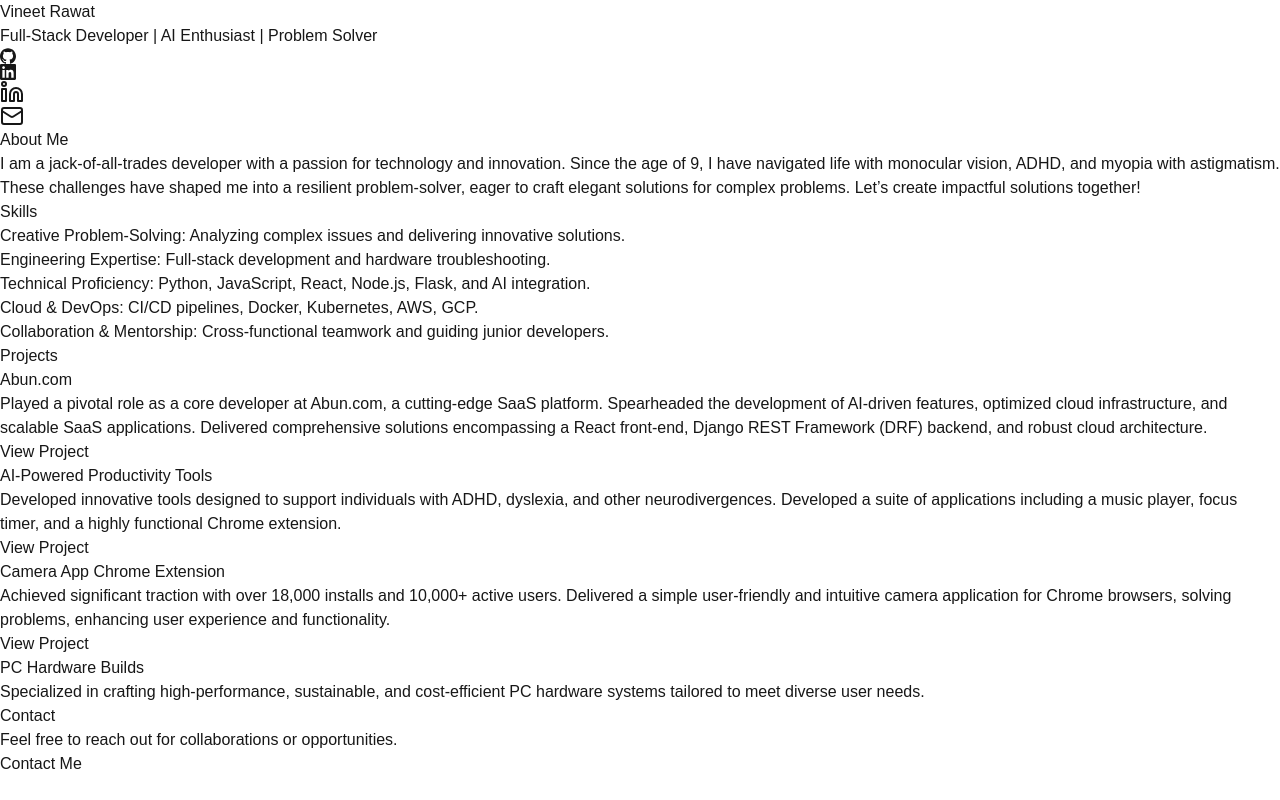
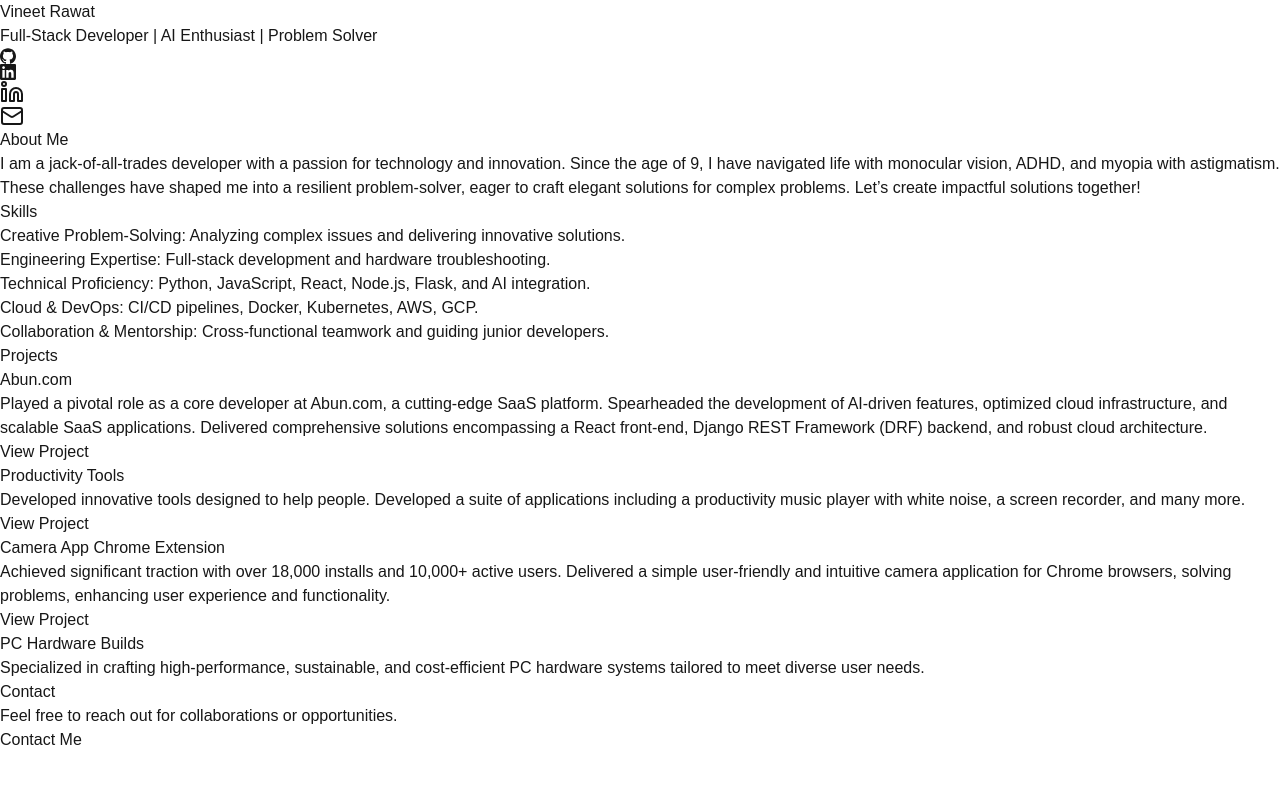
Before and after one commit to vineet-codes256/404-talent-found, a Next.js app: page / in a window 1280 px wide. Built offline with nearby package versions, Linux system fonts and the light colour scheme.

Commit message:
Update page.tsx

```diff
--- a/src/app/page.tsx
+++ b/src/app/page.tsx
@@ -22,9 +22,9 @@ export default function Portfolio() {
       link: "https://abun.com",
     },
     {
-      title: "AI-Powered Productivity Tools",
+      title: "Productivity Tools",
       description:
-        "Developed innovative tools designed to support individuals with ADHD, dyslexia, and other neurodivergences. Developed a suite of applications including a music player, focus timer, and a highly functional Chrome extension.",
+        "Developed innovative tools designed to help people. Developed a suite of applications including a productivity music player with white noise, a screen recorder, and many more.",
       link: "https://github.com/vineet-codes256",
     },
     {
```
